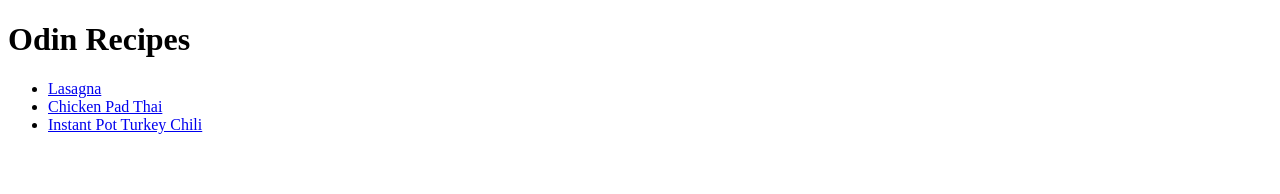
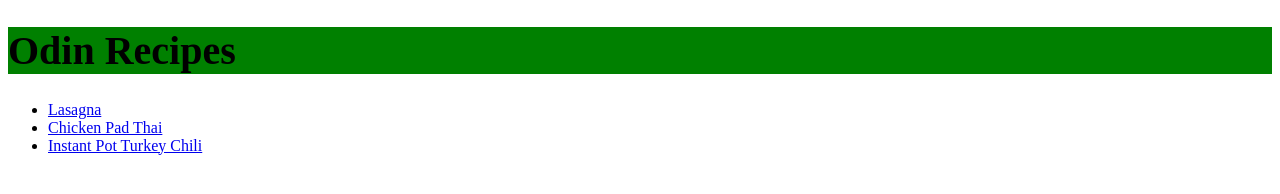
Before and after one commit to AlexRMcKenzie/odin-recipes, a plain HTML site: page index.html in a window 1280 px wide. Drawn offline with Linux system fonts and the light colour scheme.

Commit message:
Add CSS to index.html and create style.css

```diff
--- a/index.html
+++ b/index.html
@@ -3,10 +3,11 @@
     <head>
         <meta charset="UTF-8">
         <title>My Recipe Site</title>
+        <link rel="stylesheet" href="style.css">
     </head>
 
     <body>
-        <h1>Odin Recipes</h1>
+        <h1 class="title">Odin Recipes</h1>
         <p>
             <ul>
                 <li><a href="recipes/lasagna.html">Lasagna</a></li>
--- /dev/null
+++ b/style.css
@@ -0,0 +1,5 @@
+.title {
+    background-color: green;
+    font: sans-serif;
+    font-size: 40px;
+}
```
